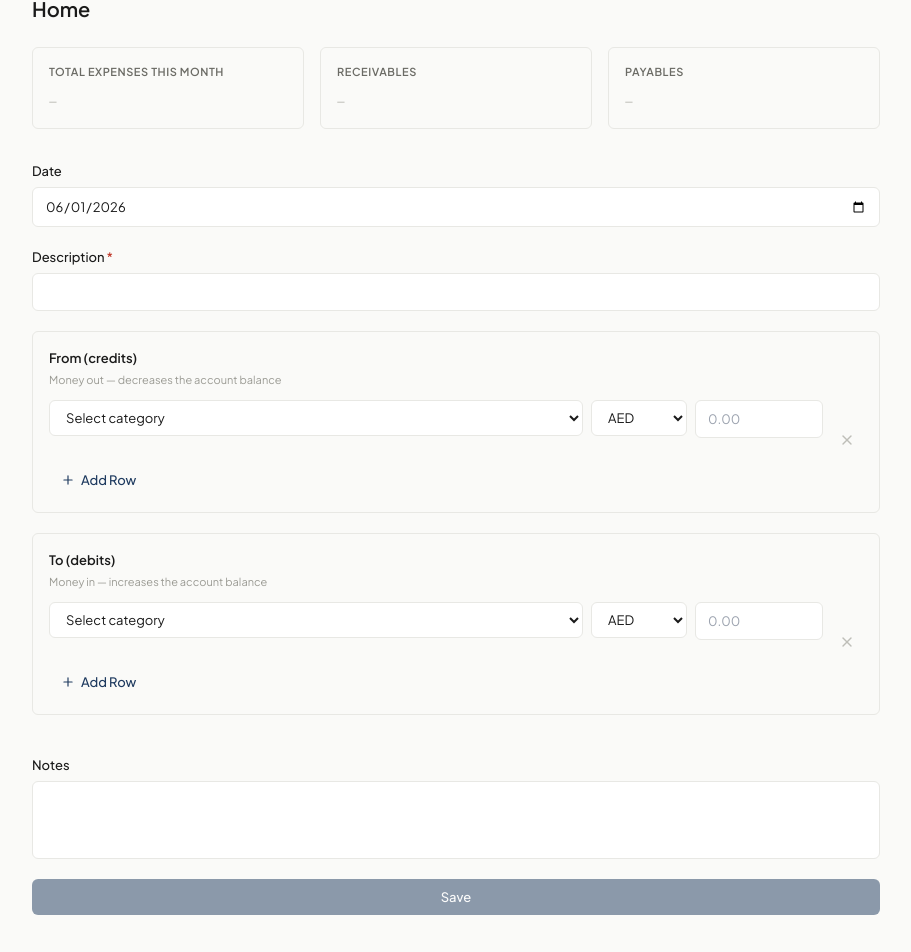
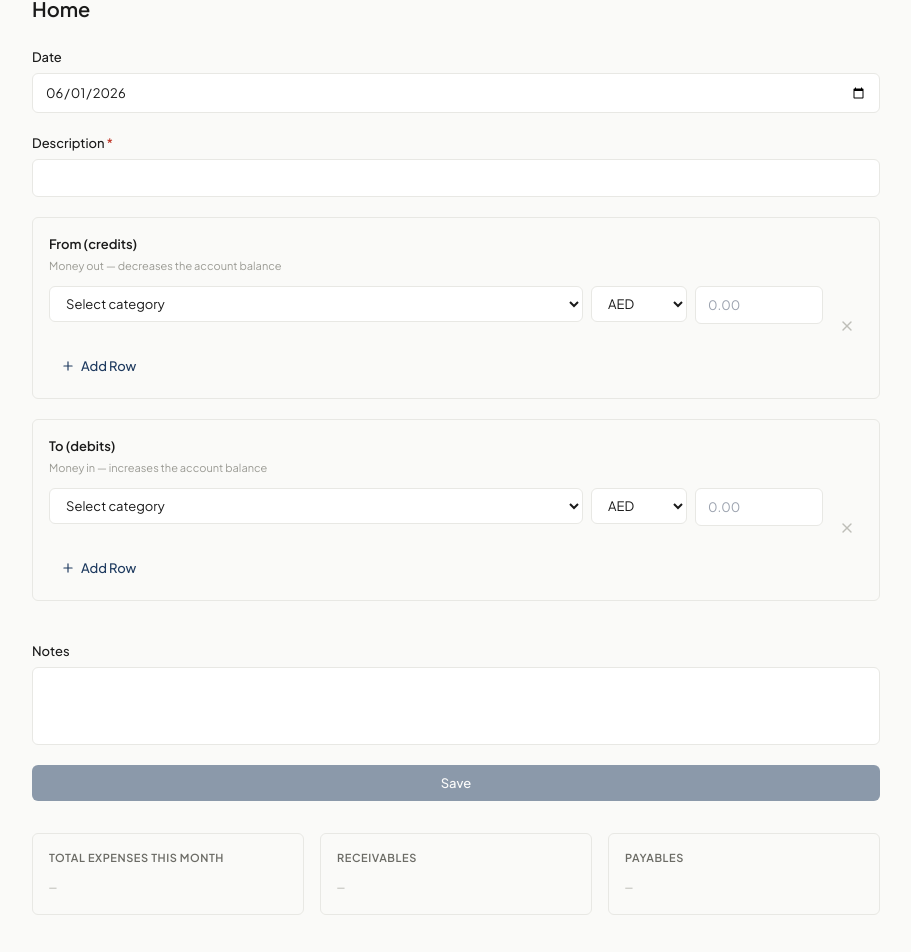
Before and after one commit to huzefa26/openaccounts, a React (Vite) app: page / in a window 1280 px wide. Shown: the part 85-1037 px from the top of the page, without its empty margins (184-1095 px from the left). Built offline with nearby package versions, Linux system fonts and the light colour scheme.

Commit message:
refactor: reorder Home page — TransactionForm first, then metrics, then recent
Per user request: the transaction entry form is the primary action
and now appears first, below the page title. Metrics strip and
recent transactions moved below it.

```diff
--- a/src/pages/Home.jsx
+++ b/src/pages/Home.jsx
@@ -111,15 +111,15 @@
     <div className="p-6 max-w-4xl mx-auto">
       <h1 className="text-xl font-semibold text-text-primary mb-6">Home</h1>
 
-      <div className="flex flex-wrap gap-4 mb-8">
+      <TransactionForm />
+
+      <div className="flex flex-wrap gap-4 mt-8 mb-8">
         <MetricCard title="Total Expenses This Month" amounts={expenses} color="text-expense" />
         <MetricCard title="Receivables" amounts={receivables} />
         <MetricCard title="Payables" amounts={payables} />
       </div>
 
       <RecentTransactions transactions={transactions} lines={lines} />
-
-      <TransactionForm />
     </div>
   );
 }
```
Also changed, not shown: 1 other file (tests, documents, lock files or other folders).
